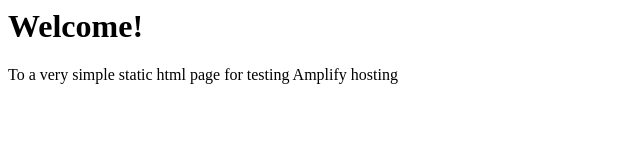
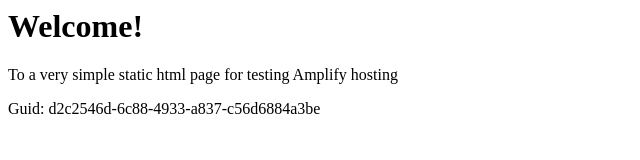
Before and after one commit to aws-aemilia-mxp/Github-PR-Commit-Integration-Test-DoNotTouch-Gith-P5X5MO5I-v1-prod-eu-south-1, a website: page src/index.html in a window 1280 px wide. Shown: the whole page, without its empty margins (0-640 px from the left). Drawn offline with Linux system fonts and the light colour scheme.

Commit message:
commit from integ tests

```diff
--- a/src/index.html
+++ b/src/index.html
@@ -1,3 +1,5 @@
+
+
 <html lang="en">
 
 <head>
@@ -10,6 +12,6 @@
 <body>
     <h1>Welcome!</h1>
     <p>To a very simple static html page for testing Amplify hosting</p>
-</body>
+    <p>Guid: d2c2546d-6c88-4933-a837-c56d6884a3be</p></body>
 
 </html>
```
